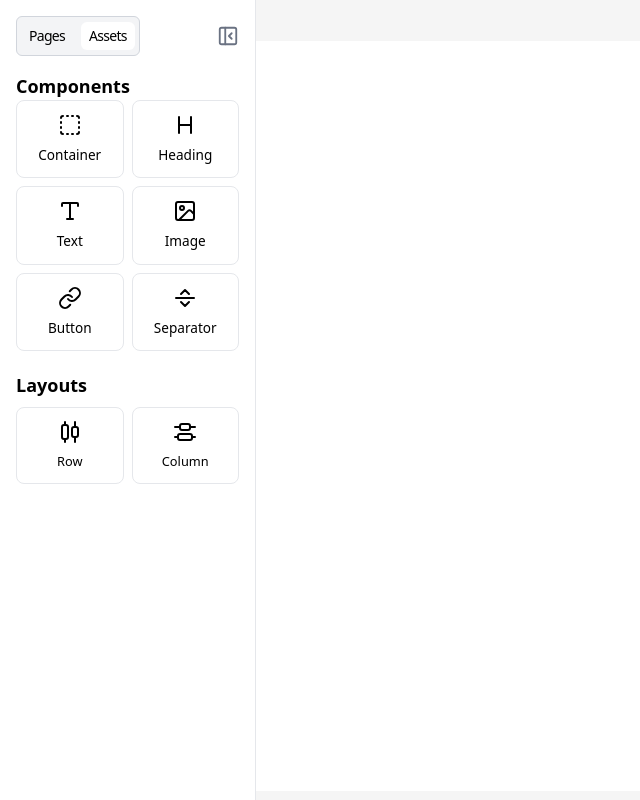
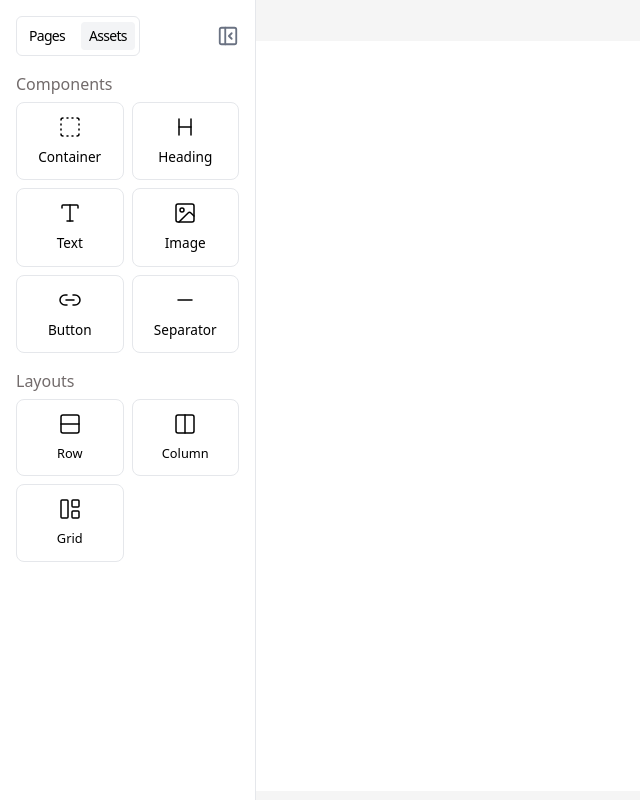
Before and after one commit to Yatik1/nocode, a React (Vite) app: page / in a window 1280 px wide. Both pictures are taken after a click on the button 22 px from the left and 18 px from the top of the page. Shown: the whole page, without its empty margins (0-640 px from the left). Built offline with nearby package versions, Linux system fonts and the light colour scheme.

Commit message:
refactor: update icon imports and improve component layout styling in ComponentLibrary

```diff
--- a/src/components/builder/ComponentLibrary.tsx
+++ b/src/components/builder/ComponentLibrary.tsx
@@ -1,6 +1,6 @@
 import React, { useEffect, useRef, useState } from 'react';
 import Card from '../ui/Card';
-import { Type, Image, Link, Heading, SeparatorHorizontal, AlignHorizontalDistributeCenter, AlignVerticalDistributeCenter, SquareDashed, Plus, Home, File, PanelLeftClose } from 'lucide-react';
+import { Type, Image, Heading, SquareDashed, Plus, Home, File, PanelLeftClose, Link2, Minus, Rows2, Columns2, LayoutPanelLeft } from 'lucide-react';
 import useBuilder from '../../hooks/useBuilder';
 import { BuilderContextProps } from '../../context/BuilderContext';
 import { CanvasType, PageType } from '../../types/types';
@@ -8,17 +8,18 @@ import { getDefaultProps } from '../../utils/getProps';
 import gsap from 'gsap';
 
 const components = [
-  { id: 'container', icon: <SquareDashed size={24} />, label: 'Container' },
-  { id: 'heading', icon: <Heading size={24} />, label: 'Heading' },
-  { id: 'text', icon: <Type size={24} />, label: 'Text' },
-  { id: 'image', icon: <Image size={24} />, label: 'Image' },
-  { id: 'button', icon: <Link size={24} />, label: 'Button' },
-  {id:'divider', icon: <SeparatorHorizontal />, label:'Separator'},
+  { id: 'container', icon: <SquareDashed strokeWidth={1.5} size={24} />, label: 'Container' },
+  { id: 'heading', icon: <Heading strokeWidth={1.5} size={24} />, label: 'Heading' },
+  { id: 'text', icon: <Type strokeWidth={1.5} size={24} />, label: 'Text' },
+  { id: 'image', icon: <Image strokeWidth={1.5} size={24} />, label: 'Image' },
+  { id: 'button', icon: <Link2 strokeWidth={1.5} size={24} />, label: 'Button' },
+  {id:'divider', icon: <Minus strokeWidth={1.5} />, label:'Separator'},
 ];
 
 const layouts = [
-  { id: 'row', icon: <AlignHorizontalDistributeCenter size={24} />, label: 'Row' },
-  { id: 'column', icon: <AlignVerticalDistributeCenter size={24} />, label: 'Column' },
+  { id: 'row', icon: <Rows2 strokeWidth={1.5}  size={24} />, label: 'Row' },
+  { id: 'column', icon: <Columns2 strokeWidth={1.5} size={24} />, label: 'Column' },
+  { id: 'column', icon: <LayoutPanelLeft strokeWidth={1.5} size={24} />, label: 'Grid'},
 ]
 
 
@@ -59,9 +60,9 @@ function ComponentLibrary() {
     open && (
       <div ref={sideRef} className="fixed z-10 top-0 left-0 border-0 bg-white h-full w-[16rem] border-r border-gray-200 p-4">
       <div className='flex items-center justify-between mb-4'>
-        <div className="w-fit h-10 bg-gray-100 border border-gray-300 rounded-md flex gap-2 items-center justify-between p-1 tracking-tighter text-sm">
-            <p className={`px-2 py-1 ${selectedOption === "pages" ? "bg-white" : "" }  rounded-md`} onClick={() => setSelectedOption("pages")}>Pages</p>
-            <p className={`px-2 py-1 ${selectedOption === "assets" ? "bg-white" : "" } rounded-md`} onClick={() => setSelectedOption("assets")}>Assets</p>
+        <div className="w-fit h-10 bg-white border border-gray-200 rounded-md flex gap-2 items-center justify-between p-1 tracking-tighter text-sm">
+            <p className={`px-2 py-1 ${selectedOption === "pages" ? "bg-gray-100" : "" }  rounded-sm`} onClick={() => setSelectedOption("pages")}>Pages</p>
+            <p className={`px-2 py-1 ${selectedOption === "assets" ? "bg-gray-100" : "" } rounded-sm`} onClick={() => setSelectedOption("assets")}>Assets</p>
         </div>
 
         <button className="text-sm text-gray-500 hover:text-gray-700 cursor-pointer" onClick={onClose}>
@@ -91,15 +92,16 @@ function Assets() {
 
   return (
     <>
-      <h2 className="text-lg font-semibold">Components</h2>
-      <div className="grid grid-cols-2 gap-2">
+      {/* <h2 className="text-lg">Components</h2> */}
+      <p className="text-md text-[#726B6B]">Components</p>
+      <div className="grid grid-cols-2 gap-2 mt-1.5">
 
         {components.map((component) => (
           <Card
             key={component.id}
             draggable
             onDragStart={(e) => onDragStart(e, component.id)}
-            className="p-3 cursor-move hover:bg-gray-50 transition-colors flex flex-col items-center gap-2"
+            className="p-3 cursor-move hover:bg-gray-50 flex flex-col items-center gap-2"
           >
             {component.icon}
             <span className="text-[0.85rem]">{component.label}</span>
@@ -107,8 +109,9 @@ function Assets() {
         ))}
       </div>
 
-      <h2 className="text-lg font-semibold mb-2 mt-5">Layouts</h2>
-      <div className="grid grid-cols-2 gap-2">
+      {/* <h2 className="text-lg font-semibold mb-2 mt-5">Layouts</h2> */}
+      <p className="text-md text-[#726B6B] mt-4 ">Layouts</p>
+      <div className="grid grid-cols-2 gap-2 mt-1.5">
         {layouts.map((layout) => (
           <Card
             key={layout.id}
```
